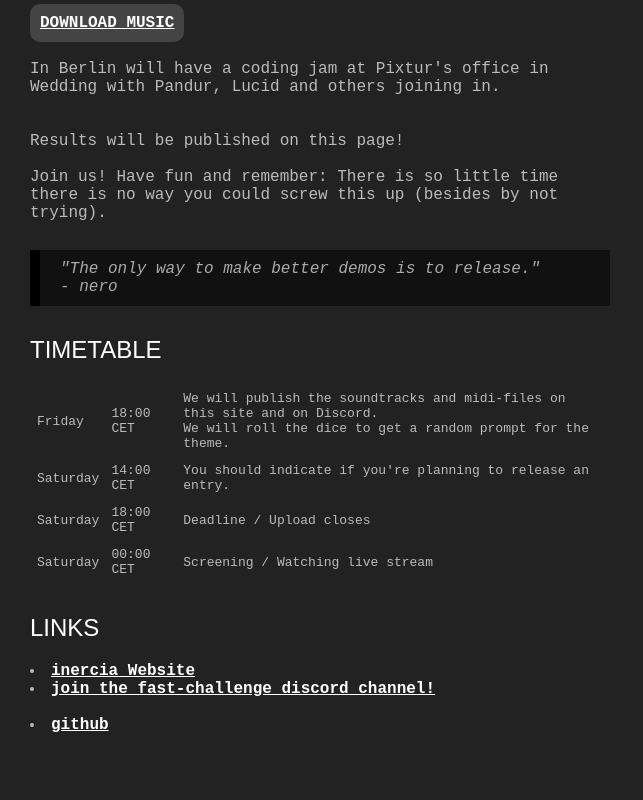
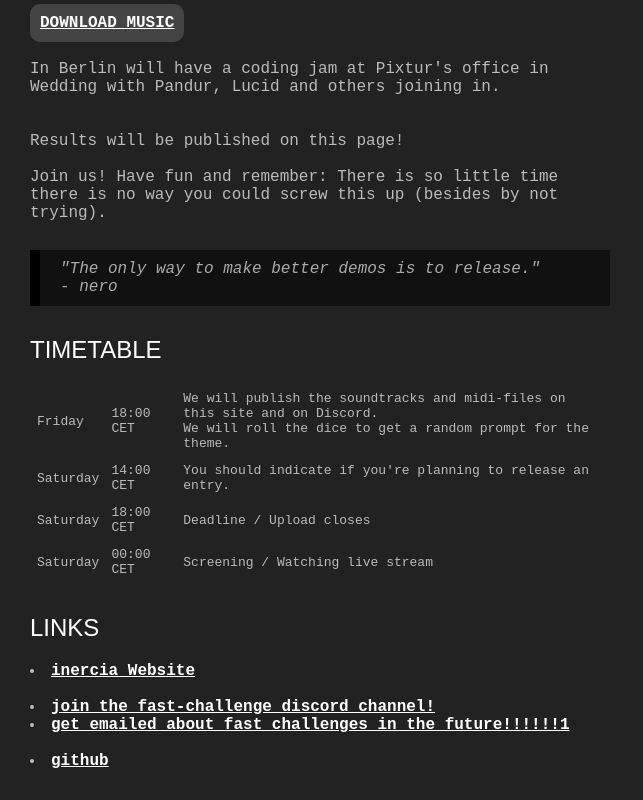
Before and after one commit to pandrr/fast-challenge-web, a plain HTML site: page index.html in a window 1280 px wide. Shown: the part 480-1280 px from the top of the page, without its empty margins (0-643 px from the left). Before the commit the page ends 1244 px from the top, so only its background shows below. Drawn offline with Linux system fonts and the light colour scheme.

Commit message:
newsletter

```diff
--- a/index.html
+++ b/index.html
@@ -81,7 +81,10 @@
 
         <ul>
             <li><a href="https://2022.inercia.pt">inercia Website</a></li>
+            <br/>
             <li><a href="https://discord.gg/4MpV2CsJ">join the fast-challenge discord channel!</a></li>
+            <li><a href="https://my.sendinblue.com/users/subscribe/js_id/3pva5/id/2">get emailed about fast challenges in the future!!!!!!1</a></li>
+
             <br/>
             <li><a href="https://github.com/pandrr/fast-challenge-web">github</a></li>
 
```
